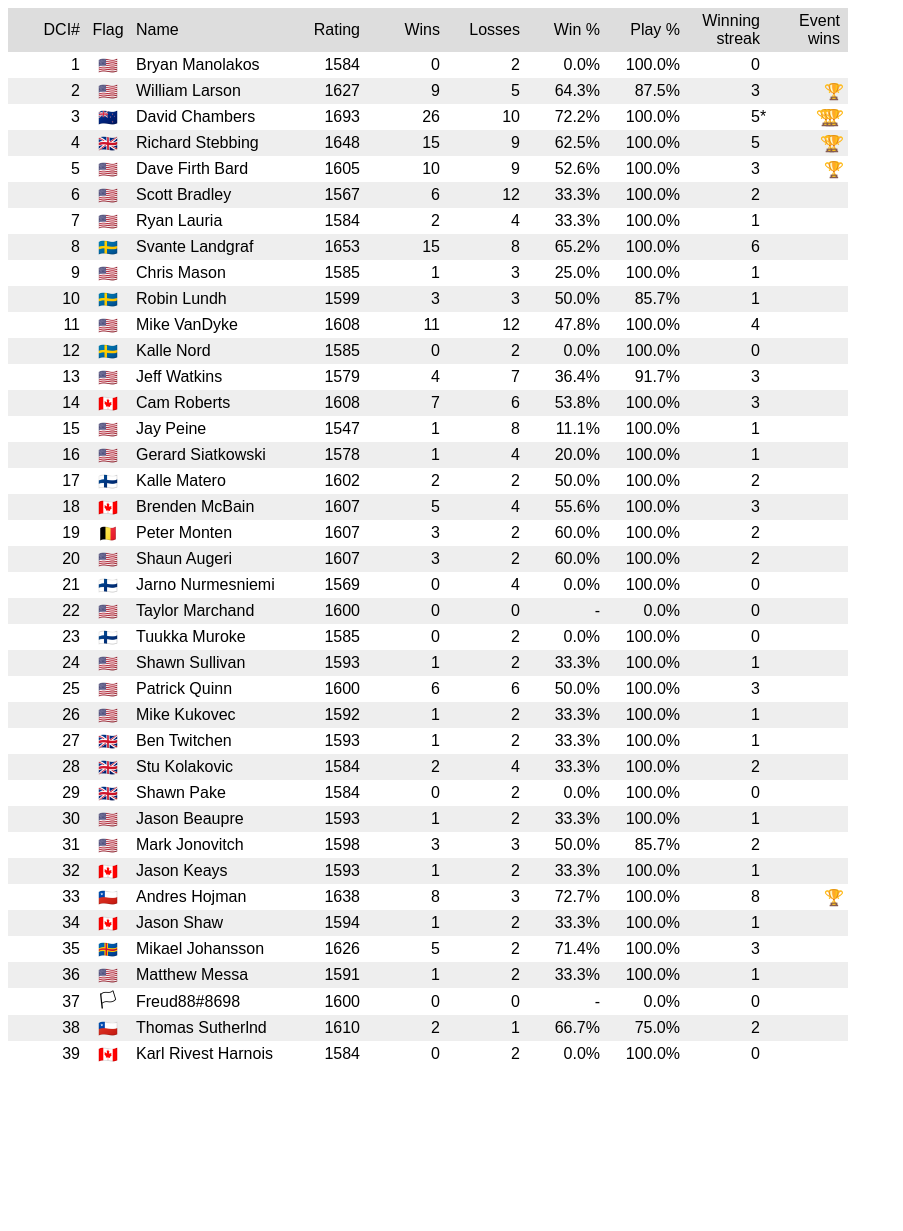
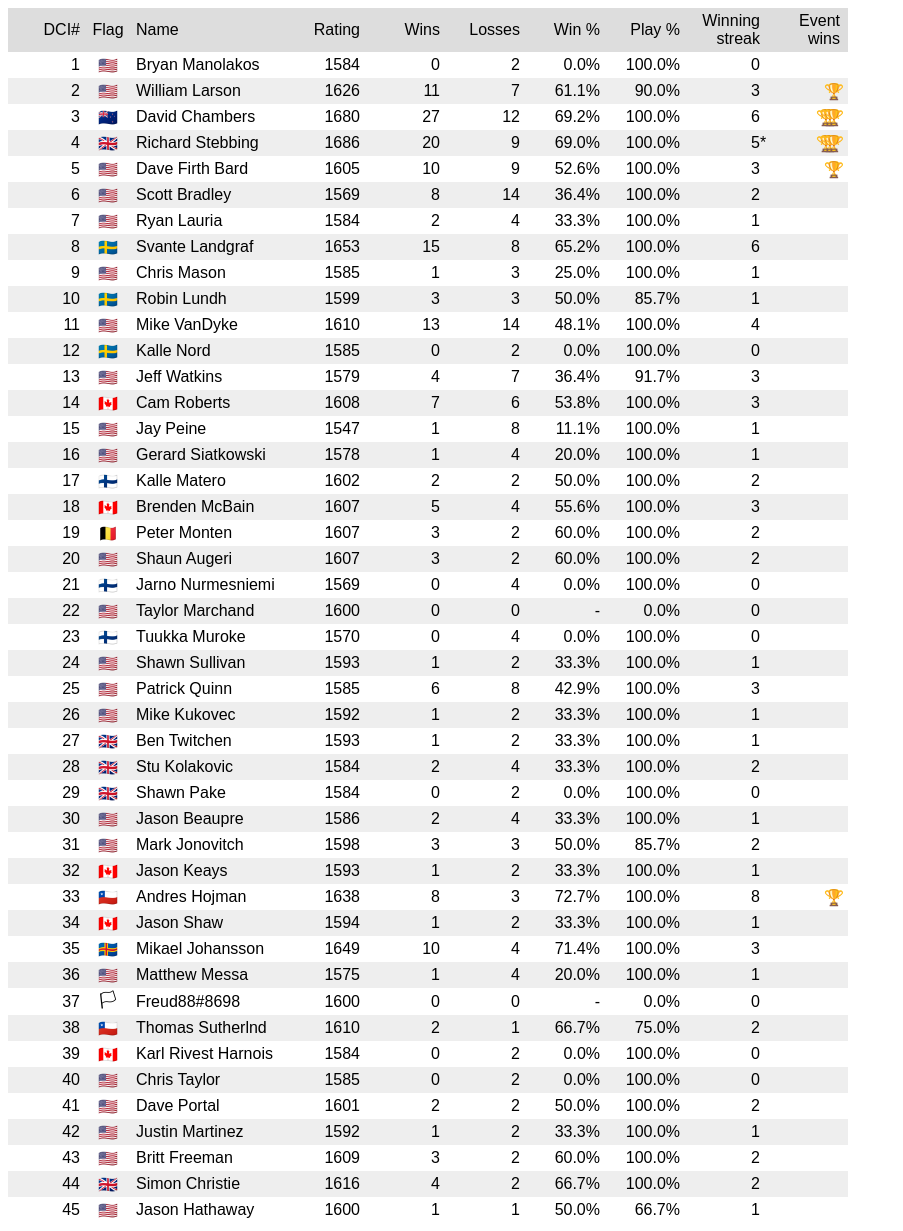
Before and after one commit to davidchambers/iceagemagic.com, a website: page public/players/index.html in a window 1280 px wide. Shown: the whole page, without its empty margins (0-903 px from the left). Before the commit the page ends 1075 px from the top, so only its background shows below. Drawn offline with Linux system fonts and the light colour scheme; a web font is replaced by a local one.

Commit message:
Ice Age IX

```diff
--- a/public/players/index.html
+++ b/public/players/index.html
@@ -81,11 +81,11 @@
           <td>2</td>
           <td>🇺🇸</td>
           <td>William Larson</td>
-          <td>1627</td>
-          <td>9</td>
-          <td>5</td>
-          <td>64.3%</td>
-          <td title="2 drops">87.5%</td>
+          <td>1626</td>
+          <td>11</td>
+          <td>7</td>
+          <td>61.1%</td>
+          <td title="2 drops">90.0%</td>
           <td>3</td>
           <td>🏆</td>
         </tr>
@@ -93,25 +93,25 @@
           <td>3</td>
           <td>🇳🇿</td>
           <td>David Chambers</td>
-          <td>1693</td>
-          <td>26</td>
-          <td>10</td>
-          <td>72.2%</td>
+          <td>1680</td>
+          <td>27</td>
+          <td>12</td>
+          <td>69.2%</td>
           <td title="0 drops">100.0%</td>
-          <td class="unbroken">5</td>
+          <td>6</td>
           <td>🏆🏆🏆</td>
         </tr>
         <tr>
           <td>4</td>
           <td>🇬🇧</td>
           <td>Richard Stebbing</td>
-          <td>1648</td>
-          <td>15</td>
+          <td>1686</td>
+          <td>20</td>
           <td>9</td>
-          <td>62.5%</td>
+          <td>69.0%</td>
           <td title="0 drops">100.0%</td>
-          <td>5</td>
-          <td>🏆🏆</td>
+          <td class="unbroken">5</td>
+          <td>🏆🏆🏆</td>
         </tr>
         <tr>
           <td>5</td>
@@ -129,10 +129,10 @@
           <td>6</td>
           <td>🇺🇸</td>
           <td>Scott Bradley</td>
-          <td>1567</td>
-          <td>6</td>
-          <td>12</td>
-          <td>33.3%</td>
+          <td>1569</td>
+          <td>8</td>
+          <td>14</td>
+          <td>36.4%</td>
           <td title="0 drops">100.0%</td>
           <td>2</td>
           <td></td>
@@ -189,10 +189,10 @@
           <td>11</td>
           <td>🇺🇸</td>
           <td>Mike VanDyke</td>
-          <td>1608</td>
-          <td>11</td>
-          <td>12</td>
-          <td>47.8%</td>
+          <td>1610</td>
+          <td>13</td>
+          <td>14</td>
+          <td>48.1%</td>
           <td title="0 drops">100.0%</td>
           <td>4</td>
           <td></td>
@@ -333,9 +333,9 @@
           <td>23</td>
           <td>🇫🇮</td>
           <td>Tuukka Muroke</td>
-          <td>1585</td>
+          <td>1570</td>
           <td>0</td>
-          <td>2</td>
+          <td>4</td>
           <td>0.0%</td>
           <td title="0 drops">100.0%</td>
           <td>0</td>
@@ -357,10 +357,10 @@
           <td>25</td>
           <td>🇺🇸</td>
           <td>Patrick Quinn</td>
-          <td>1600</td>
+          <td>1585</td>
           <td>6</td>
-          <td>6</td>
-          <td>50.0%</td>
+          <td>8</td>
+          <td>42.9%</td>
           <td title="0 drops">100.0%</td>
           <td>3</td>
           <td></td>
@@ -417,9 +417,9 @@
           <td>30</td>
           <td>🇺🇸</td>
           <td>Jason Beaupre</td>
-          <td>1593</td>
-          <td>1</td>
+          <td>1586</td>
           <td>2</td>
+          <td>4</td>
           <td>33.3%</td>
           <td title="0 drops">100.0%</td>
           <td>1</td>
@@ -477,9 +477,9 @@
           <td>35</td>
           <td>🇦🇽</td>
           <td>Mikael Johansson</td>
-          <td>1626</td>
-          <td>5</td>
-          <td>2</td>
+          <td>1649</td>
+          <td>10</td>
+          <td>4</td>
           <td>71.4%</td>
           <td title="0 drops">100.0%</td>
           <td>3</td>
@@ -489,10 +489,10 @@
           <td>36</td>
           <td>🇺🇸</td>
           <td>Matthew Messa</td>
-          <td>1591</td>
+          <td>1575</td>
           <td>1</td>
-          <td>2</td>
-          <td>33.3%</td>
+          <td>4</td>
+          <td>20.0%</td>
           <td title="0 drops">100.0%</td>
           <td>1</td>
           <td></td>
@@ -533,6 +533,78 @@
           <td>0</td>
           <td></td>
         </tr>
+        <tr>
+          <td>40</td>
+          <td>🇺🇸</td>
+          <td>Chris Taylor</td>
+          <td>1585</td>
+          <td>0</td>
+          <td>2</td>
+          <td>0.0%</td>
+          <td title="0 drops">100.0%</td>
+          <td>0</td>
+          <td></td>
+        </tr>
+        <tr>
+          <td>41</td>
+          <td>🇺🇸</td>
+          <td>Dave Portal</td>
+          <td>1601</td>
+          <td>2</td>
+          <td>2</td>
+          <td>50.0%</td>
+          <td title="0 drops">100.0%</td>
+          <td>2</td>
+          <td></td>
+        </tr>
+        <tr>
+          <td>42</td>
+          <td>🇺🇸</td>
+          <td>Justin Martinez</td>
+          <td>1592</td>
+          <td>1</td>
+          <td>2</td>
+          <td>33.3%</td>
+          <td title="0 drops">100.0%</td>
+          <td>1</td>
+          <td></td>
+        </tr>
+        <tr>
+          <td>43</td>
+          <td>🇺🇸</td>
+          <td>Britt Freeman</td>
+          <td>1609</td>
+          <td>3</td>
+          <td>2</td>
+          <td>60.0%</td>
+          <td title="0 drops">100.0%</td>
+          <td>2</td>
+          <td></td>
+        </tr>
+        <tr>
+          <td>44</td>
+          <td>🇬🇧</td>
+          <td>Simon Christie</td>
+          <td>1616</td>
+          <td>4</td>
+          <td>2</td>
+          <td>66.7%</td>
+          <td title="0 drops">100.0%</td>
+          <td>2</td>
+          <td></td>
+        </tr>
+        <tr>
+          <td>45</td>
+          <td>🇺🇸</td>
+          <td>Jason Hathaway</td>
+          <td>1600</td>
+          <td>1</td>
+          <td>1</td>
+          <td>50.0%</td>
+          <td title="1 drop">66.7%</td>
+          <td>1</td>
+          <td></td>
+        </tr>
       </tbody>
     </table>
   </body>
```
Also changed, not shown: src/data/events.js (+37 -0 lines), src/data/players.js (+36 -0 lines).
